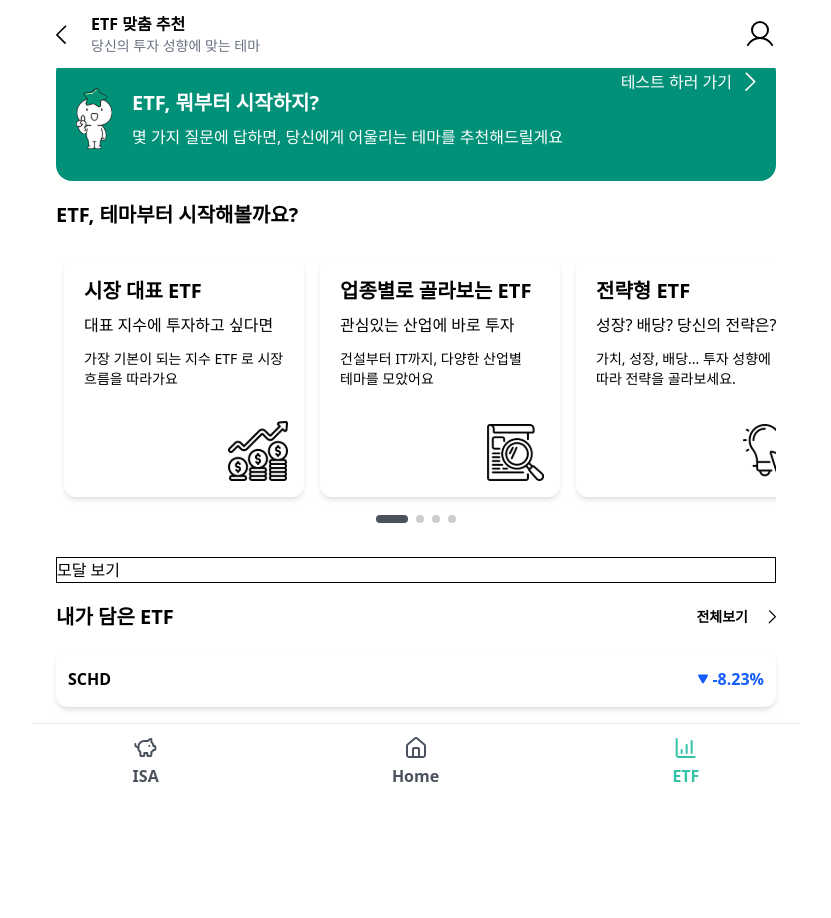
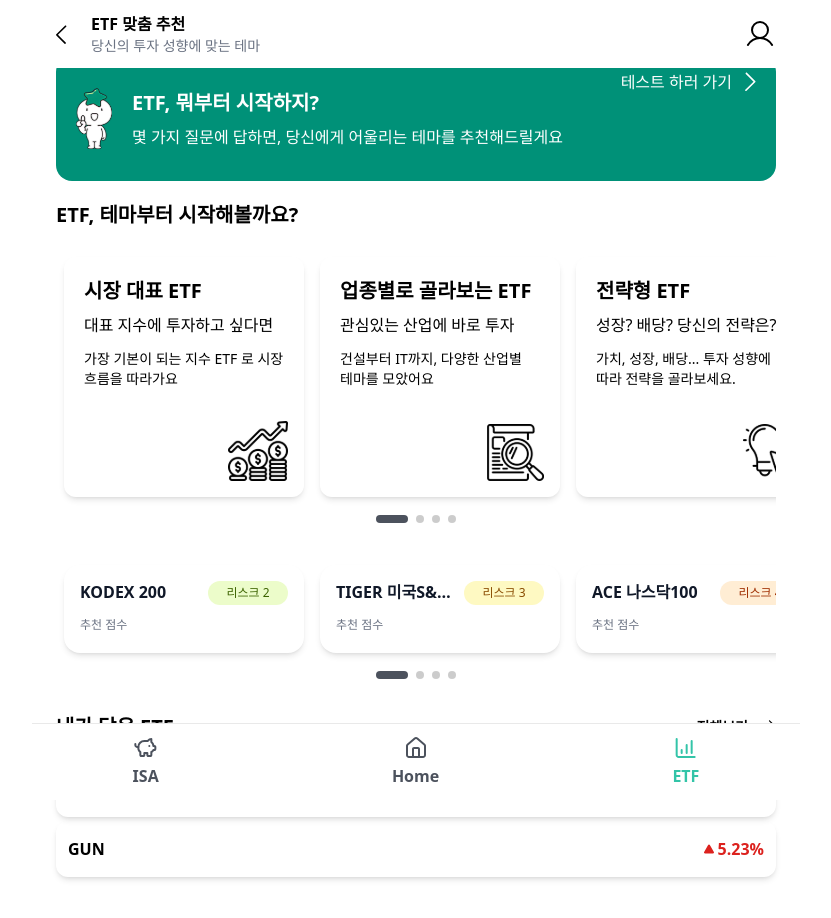
Before and after one commit to jjinleee/ISAID, a Next.js app: page /etf in a window 1280 px wide. Shown: the top 918 px of the page, without its empty margins (224-1055 px from the left). Before the commit the page ends 887 px from the top, so only its background shows below. Built offline with nearby package versions, Linux system fonts and the light colour scheme.

Commit message:
feat: etf 추천 슬라이더 추가 (#97)

```diff
--- a/app/(routes)/etf/_components/etf-page-container.tsx
+++ b/app/(routes)/etf/_components/etf-page-container.tsx
@@ -2,6 +2,7 @@
 
 import { useEffect, useState } from 'react';
 import { useRouter } from 'next/navigation';
+import { RecommendSliderWrapper } from '@/app/(routes)/etf/_components/recommend-slider-wrapper';
 import { useHeader } from '@/context/header-context';
 import ArrowIcon from '@/public/images/arrow-icon';
 import { ETFArrow } from '@/public/images/etf/etf-rate';
@@ -15,12 +16,14 @@ import {
 import StarBoyFinger from '@/public/images/star-boy-finger.svg';
 import { SlideCardProps } from '@/types/components';
 import { SliderWrapper } from '../_components/slider-wrapper';
+import { etfCardDummyData, EtfCardProps } from '../data/recommend-etf-data';
 import RecommendModal from './recommend-modal';
 
 const ETFPageContainer = () => {
   const { setHeader } = useHeader();
   const router = useRouter();
   const [selectedETFId, setSelectedETFId] = useState(26);
+  const [recommendList, setRecommendList] = useState<EtfCardProps[]>([]);
   const [showModal, setShowModal] = useState(false);
 
   useEffect(() => {
@@ -79,6 +82,15 @@ const ETFPageContainer = () => {
     router.push(`/etf/detail/${selectedETFId}`);
   };
 
+  const clickRecommendETF = (idx: number) => {
+    setSelectedETFId(idx);
+    setShowModal(true);
+  };
+
+  useEffect(() => {
+    setRecommendList(etfCardDummyData);
+  }, []);
+
   return (
     <div className='flex flex-col px-6 pb-10'>
       <div className='flex flex-col gap-5'>
@@ -105,9 +117,10 @@ const ETFPageContainer = () => {
         </div>
         <h1 className='text-xl font-semibold'>ETF, 테마부터 시작해볼까요?</h1>
         <SliderWrapper cards={cards} />
-        <div className='border' onClick={() => setShowModal(true)}>
-          모달 보기
-        </div>
+        <RecommendSliderWrapper
+          slides={recommendList}
+          clickSlide={clickRecommendETF}
+        />
         <div className='flex items-center justify-between'>
           <h1 className='font-bold text-xl'>내가 담은 ETF</h1>
           <div className='flex gap-2 justify-center items-center text-sm cursor-pointer'>
@@ -144,6 +157,8 @@ const ETFPageContainer = () => {
         <RecommendModal
           onClose={() => setShowModal(false)}
           btnClick={() => clickSelectedETF()}
+          reasons={recommendList[selectedETFId].reasons}
+          issueName={recommendList[selectedETFId].issueName}
         />
       )}
     </div>
--- a/app/(routes)/etf/_components/etf-slider-card.tsx
+++ b/app/(routes)/etf/_components/etf-recommend-card.tsx
@@ -1,25 +1,12 @@
 interface EtfCardProps {
   issueName: string;
-  category: string;
   riskGrade: number;
-  score: number;
-  metrics: {
-    totalFee: number;
-    tradingVolume: number;
-    netAssetValue: number;
-    divergenceRate: number;
-    trackingError: number;
-  };
-  reason: string;
-  onClick?: () => void;
+  onClick: () => void;
 }
 
 export default function EtfRecommendCard({
   issueName,
-  category,
   riskGrade,
-  score,
-  metrics,
   onClick,
 }: EtfCardProps) {
   return (
@@ -27,32 +14,22 @@ export default function EtfRecommendCard({
       className='rounded-2xl shadow-md p-4 bg-white w-[240px] space-y-3 cursor-pointer hover:shadow-lg transition'
       onClick={onClick}
     >
-      <div className='flex justify-between items-start'>
-        <div className='text-base font-semibold text-gray-900 leading-snug'>
+      <div className='flex justify-between items-start flex-nowrap gap-2'>
+        <div className='text-base font-semibold text-gray-900 leading-snug max-w-[160px] truncate'>
           {issueName}
         </div>
         <div className={getRiskColor(riskGrade)}>리스크 {riskGrade}</div>
       </div>
-      {/*<Badge className='bg-emerald-100 text-emerald-800 text-xs w-fit'>*/}
-      {/*  {category}*/}
-      {/*</Badge>*/}
-
       <div>
         <p className='text-xs text-gray-500 mb-1'>추천 점수</p>
-      </div>
-
-      <div className='grid grid-cols-2 gap-3 text-xs text-gray-700'>
-        <div>
-          <p className='text-gray-400'>추적오차</p>
-          <p>{metrics.trackingError}%</p>
-        </div>
       </div>
     </div>
   );
 }
 
 function getRiskColor(riskGrade: number) {
-  const commonStyle = 'rounded-2xl px-4 py-1 text-xs font-medium';
+  const commonStyle =
+    'rounded-2xl px-4 py-1 text-xs font-medium text-center min-w-[80px]';
   switch (riskGrade) {
     case 1:
       return `bg-green-100 text-green-800 ${commonStyle}`;
--- a/app/(routes)/etf/_components/recommend-modal.tsx
+++ b/app/(routes)/etf/_components/recommend-modal.tsx
@@ -1,38 +1,20 @@
 'use client';
 
-import { useState } from 'react';
+import { ReasonProps } from '@/app/(routes)/etf/data/recommend-etf-data';
 import { CircleAlert, SquareCheckBig, X } from 'lucide-react';
 import Button from '@/components/button';
 
 export default function RecommendModal({
   onClose,
   btnClick,
+  reasons,
+  issueName,
 }: {
   onClose: () => void;
   btnClick: () => void;
+  reasons: ReasonProps[];
+  issueName: string;
 }) {
-  const reasons = [
-    {
-      title: '낮은 총보수',
-      desc: '총보수가 0.3% 미만으로 낮아, 장기 투자 시 비용 부담을 줄이고 실질 수익률을 높일 수 있습니다. 수수료에 민감한 투자자에게 유리한 선택입니다.',
-    },
-    {
-      title: '높은 유동성',
-      desc: '일일 평균 거래대금이 10억원 이상으로, 매수·매도가 원활합니다. 단기 매매 전략에 적합합니다.',
-    },
-    {
-      title: '운용 안정성',
-      desc: '순자산총액이 1,000억 원 이상으로, 대형 ETF로서 투자자 신뢰도와 안정적인 운용이 가능합니다.',
-    },
-    {
-      title: '낮은 괴리율',
-      desc: '괴리율이 ±0.5% 이내로 낮아, 시장가격과 NAV가 거의 일치합니다. 합리적인 매수·매도가 가능합니다.',
-    },
-    {
-      title: '초저위험 등급',
-      desc: '리스크 등급 5로 가격 변동성이 낮고 안정적인 운용이 기대됩니다.',
-    },
-  ];
   return (
     <div
       className='fixed inset-0 z-52 flex items-center justify-center'
@@ -53,6 +35,9 @@ export default function RecommendModal({
         <>
           <div className='flex flex-col gap-2 p-5'>
             <h1 className='font-semibold text-xl'>이래서 추천드려요!</h1>
+            <h2 className='font-semibold text-md'>{issueName}</h2>
+            <div className='flex flex-col gap-5'>
+              <div className='flex flex-col gap-2'>
                 {reasons.map(({ title, desc }, idx) => (
                   <div
                     key={idx}
@@ -60,11 +45,14 @@ export default function RecommendModal({
                   >
                     <CircleAlert className='w-6 h-6 text-green-600 mt-[2px] flex-shrink-0' />
                     <div>
-                  <p className='font-semibold text-sm text-gray-900'>{title}</p>
+                      <p className='font-semibold text-sm text-gray-900'>
+                        {title}
+                      </p>
                       <p className='text-sm text-gray-700 mt-1'>{desc}</p>
                     </div>
                   </div>
                 ))}
+              </div>
               <Button
                 thin={false}
                 text={'ETF 상세 정보 보기'}
@@ -72,6 +60,7 @@ export default function RecommendModal({
                 active={true}
               />
             </div>
+          </div>
         </>
       </div>
     </div>
--- a/app/(routes)/etf/_components/recommend-slider-wrapper.tsx
+++ b/app/(routes)/etf/_components/recommend-slider-wrapper.tsx
@@ -0,0 +1,44 @@
+import { Pagination } from 'swiper/modules';
+import { Swiper, SwiperSlide } from 'swiper/react';
+import 'swiper/css';
+import 'swiper/css/pagination';
+import { EtfCardProps } from '@/app/(routes)/etf/data/recommend-etf-data';
+import EtfRecommendCard from './etf-recommend-card';
+
+interface Props {
+  slides: EtfCardProps[];
+  clickSlide: (idx: number) => void;
+}
+
+export const RecommendSliderWrapper = ({ slides, clickSlide }: Props) => {
+  const gun = [1, 2, 3, 4, 5];
+  const handleClick = (idx: number) => {
+    clickSlide(idx);
+  };
+
+  return (
+    <Swiper
+      modules={[Pagination]}
+      slidesPerView='auto'
+      slidesPerGroup={1}
+      spaceBetween={16}
+      className='max-w-full !pb-8'
+      pagination={{
+        clickable: true,
+        renderBullet: (index, className) => {
+          return `<span class="${className} custom-dot"></span>`;
+        },
+      }}
+    >
+      {slides.map((item, idx) => (
+        <SwiperSlide key={idx} className='!w-[240px] shrink-0 !p-2'>
+          <EtfRecommendCard
+            riskGrade={item.riskGrade}
+            issueName={`${item.issueName}`}
+            onClick={() => handleClick(idx)}
+          />
+        </SwiperSlide>
+      ))}
+    </Swiper>
+  );
+};
--- /dev/null
+++ b/app/(routes)/etf/data/recommend-etf-data.ts
@@ -0,0 +1,89 @@
+export interface EtfCardProps {
+  issueName: string;
+  riskGrade: number;
+  reasons: ReasonProps[];
+  onClick?: () => void;
+}
+
+export interface ReasonProps {
+  title: string;
+  desc: string;
+}
+
+export const etfCardDummyData: EtfCardProps[] = [
+  {
+    issueName: 'KODEX 200',
+    riskGrade: 2,
+    reasons: [
+      {
+        title: '낮은 총보수',
+        desc: '총보수가 0.3% 미만으로 낮아, 장기 투자 시 비용 부담을 줄이고 실질 수익률을 높일 수 있습니다.',
+      },
+      {
+        title: '운용 안정성',
+        desc: '순자산총액이 1,000억 원 이상으로, 대형 ETF로서 투자자 신뢰도와 안정적인 운용이 가능합니다.',
+      },
+    ],
+    onClick: () => console.log('KODEX 200 클릭'),
+  },
+  {
+    issueName: 'TIGER 미국S&P500',
+    riskGrade: 3,
+    reasons: [
+      {
+        title: '운용 안정성',
+        desc: '순자산총액이 1조 원 이상으로 운용 안정성이 뛰어납니다.',
+      },
+      {
+        title: '낮은 괴리율',
+        desc: '괴리율이 ±0.5% 이내로 낮아, 시장가격과 NAV가 거의 일치합니다. 합리적인 매수·매도가 가능합니다.',
+      },
+    ],
+    onClick: () => console.log('TIGER 미국S&P500 클릭'),
+  },
+  {
+    issueName: 'ACE 나스닥100',
+    riskGrade: 4,
+    reasons: [
+      {
+        title: '높은 유동성',
+        desc: '일일 평균 거래대금이 10억원 이상으로, 매수·매도가 원활합니다. 단기 매매 전략에 적합합니다.',
+      },
+      {
+        title: '시장 대표성',
+        desc: '나스닥100 지수를 추종하여 미국 대표 기술주에 투자할 수 있는 ETF입니다.',
+      },
+    ],
+    onClick: () => console.log('ACE 나스닥100 클릭'),
+  },
+  {
+    issueName: 'KODEX 단기채권',
+    riskGrade: 1,
+    reasons: [
+      {
+        title: '초저위험 등급',
+        desc: '리스크 등급 5로 가격 변동성이 낮고 안정적인 운용이 기대됩니다.',
+      },
+      {
+        title: '단기 보유 적합',
+        desc: '채권 중심 포트폴리오로 단기 자금 운용에 유리합니다.',
+      },
+    ],
+    onClick: () => console.log('KODEX 단기채권 클릭'),
+  },
+  {
+    issueName: 'TIGER 인버스',
+    riskGrade: 5,
+    reasons: [
+      {
+        title: '고위험 전략',
+        desc: '하락장에서 수익을 추구하는 인버스 전략 ETF로, 고위험·고수익을 선호하는 투자자에게 적합합니다.',
+      },
+      {
+        title: '높은 유동성',
+        desc: '일일 평균 거래대금이 높아, 단기 트레이딩에 활용하기 좋습니다.',
+      },
+    ],
+    onClick: () => console.log('TIGER 인버스 클릭'),
+  },
+];
```
Lines whose indentation alone changed are shown as unchanged.
